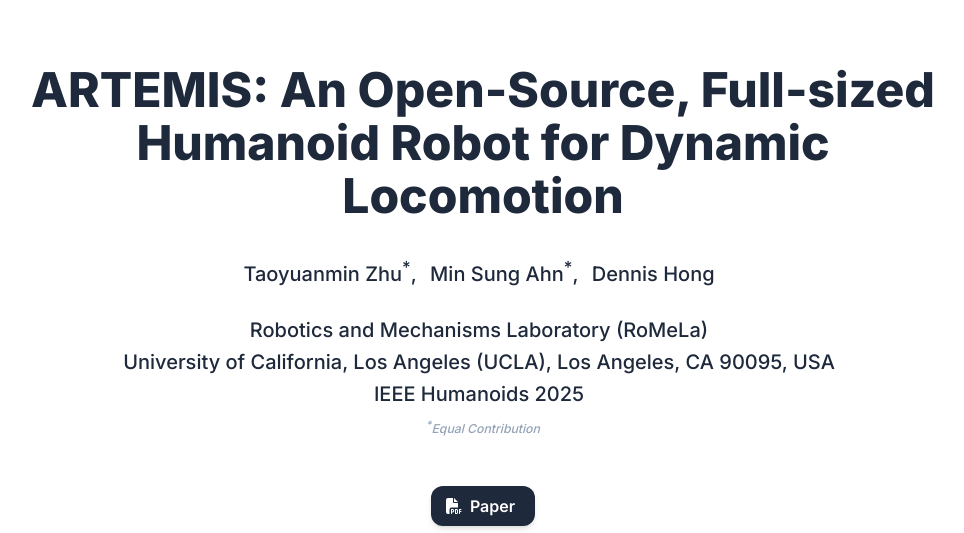
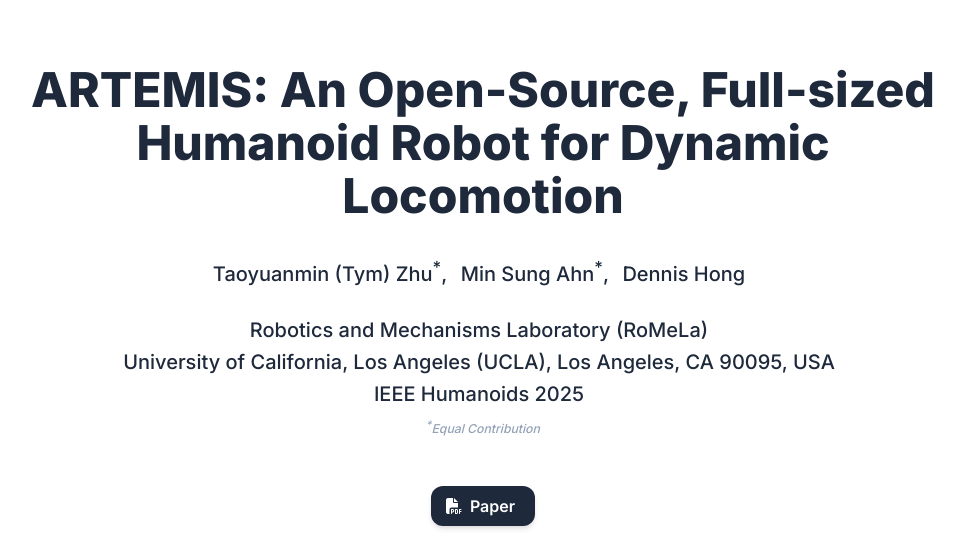
Before and after one commit to RoMeLaUCLA/artemis-project-page, a plain HTML site: page index.html in a window 1280 px wide. Shown: the top 533 px of the page, without its empty margins (157-1121 px from the left). Drawn offline with nearby package versions, Linux system fonts and the light colour scheme; some icons are missing.

Commit message:
yes it's same person

```diff
--- a/index.html
+++ b/index.html
@@ -206,7 +206,7 @@
             <div class="is-size-5 publication-authors">
               <!-- TODO: Replace with your paper authors and their personal links -->
               <span class="author-block">
-                Taoyuanmin Zhu<sup>*</sup>,</span>
+                Taoyuanmin (Tym) Zhu<sup>*</sup>,</span>
                 <span class="author-block">
                   <!-- <a href="SECOND AUTHOR PERSONAL LINK" target="_blank">Min Sung Ahn</a><sup>*</sup>,</span> -->
                   Min Sung Ahn<sup>*</sup>,</span>
```
